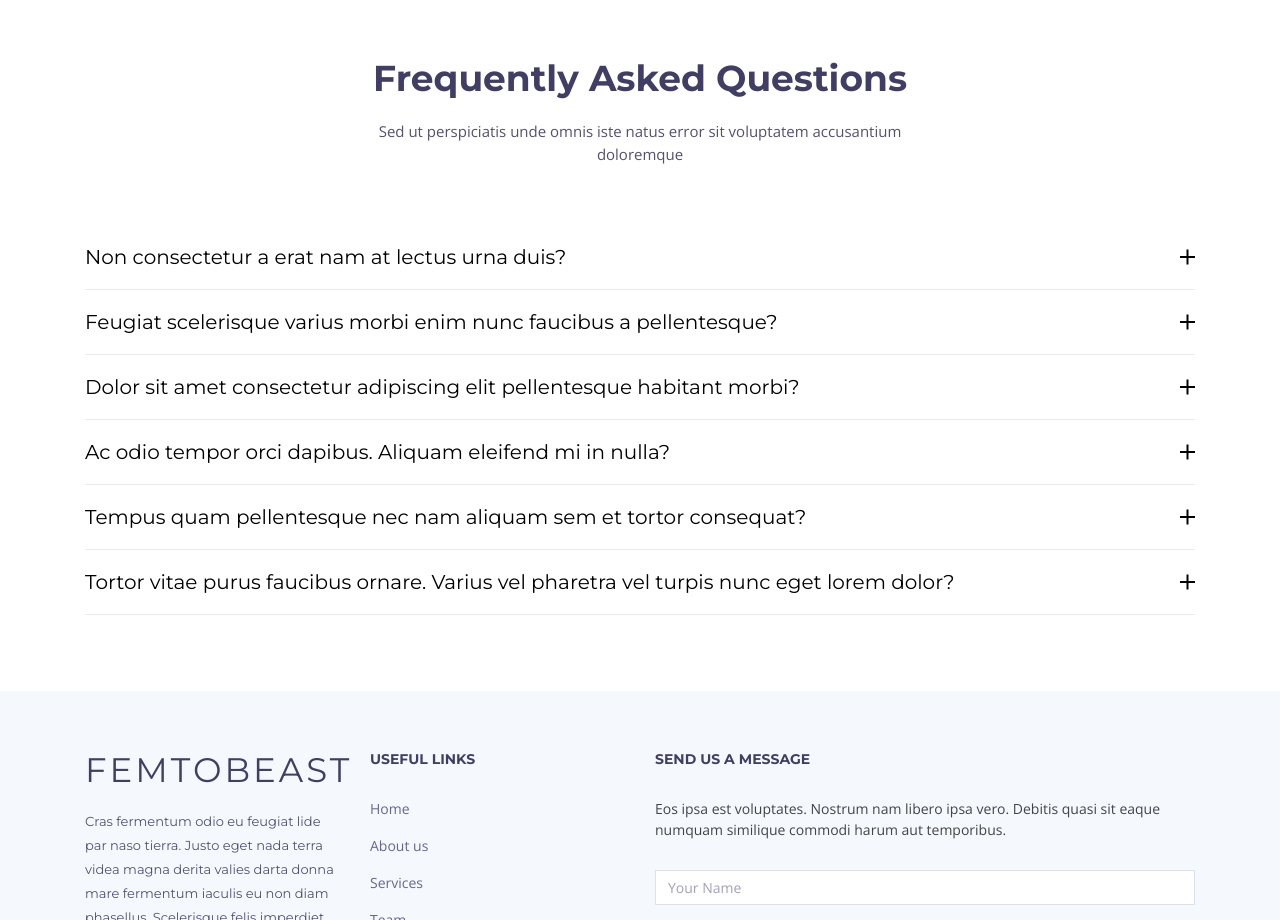
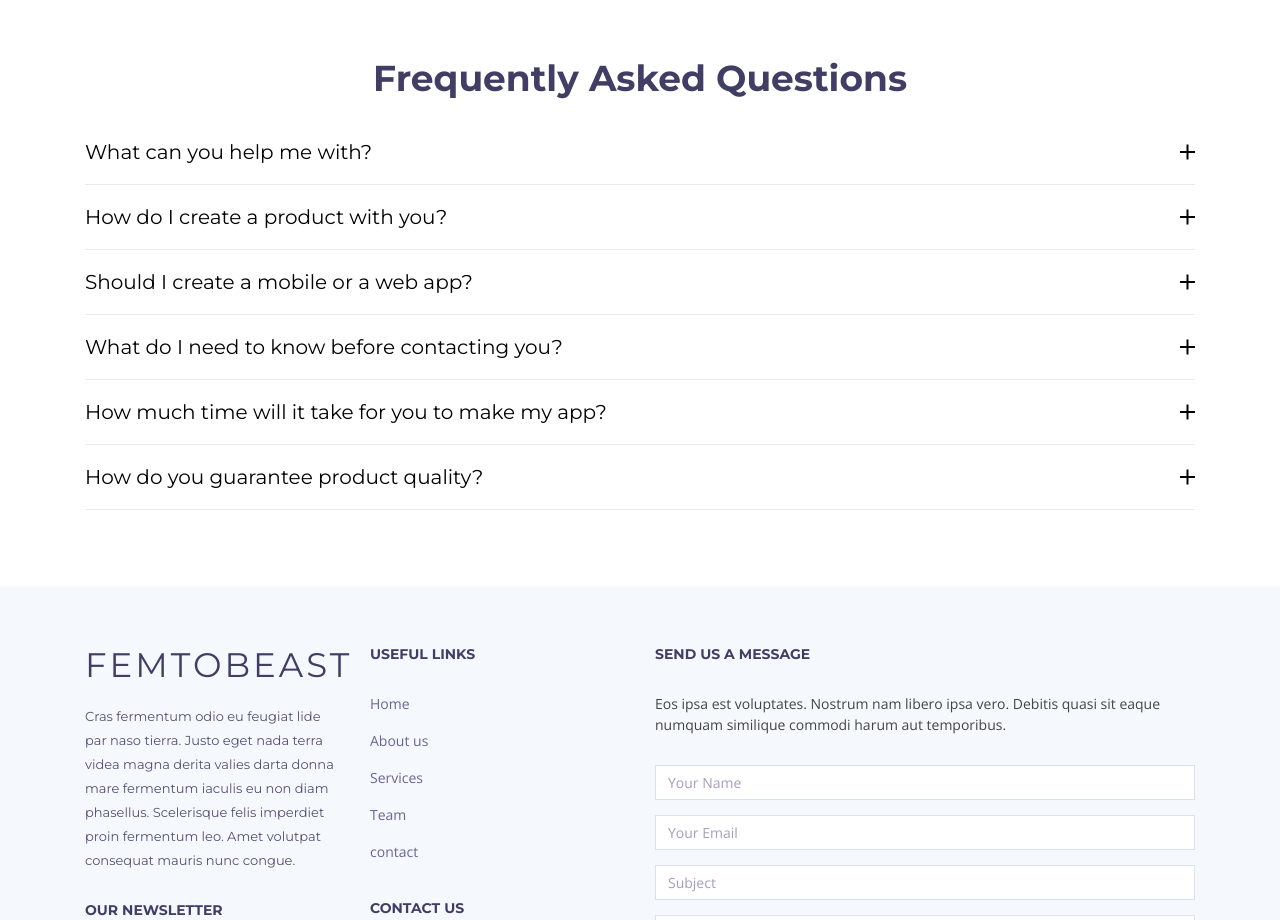
Before and after one commit to rockushal3/femtobeast, a plain HTML site: page index.html in a window 1280 px wide. Shown: the part 8940-9860 px from the top of the page. Drawn offline with nearby package versions, Linux system fonts and the light colour scheme; files whose address does not match are found by name.

Commit message:
Update index.html

```diff
--- a/index.html
+++ b/index.html
@@ -822,60 +822,64 @@
       <div class="container">
         <header class="section-header">
           <h3>Frequently Asked Questions</h3>
-          <p>Sed ut perspiciatis unde omnis iste natus error sit voluptatem accusantium doloremque</p>
+<!--           <p>Sed ut perspiciatis unde omnis iste natus error sit voluptatem accusantium doloremque</p> -->
         </header>
 
         <ul id="faq-list" class="wow fadeInUp">
           <li>
-            <a data-toggle="collapse" class="collapsed" href="#faq1">Non consectetur a erat nam at lectus urna duis? <i class="ion-android-remove"></i></a>
+            <a data-toggle="collapse" class="collapsed" href="#faq1">What can you help me with? <i class="ion-android-remove"></i></a>
             <div id="faq1" class="collapse" data-parent="#faq-list">
               <p>
-                Feugiat pretium nibh ipsum consequat. Tempus iaculis urna id volutpat lacus laoreet non curabitur gravida. Venenatis lectus magna fringilla urna porttitor rhoncus dolor purus non.
+                With whatever we can. Preparing cost analysis, establishing team roles, creating roadmaps. Defining business goals, key business values, target users, main features, prioritising. We can find you similar projects that are already active on the market to benchmark against. We can assist you with creating user personas, mock-ups, user stories, time frame, establishing project status and preparing project estimation. We'll be happy to outline project specification, prepare wireframes, details concerning integrations with external services, API documentation, required features list.
+
+In terms of project development we prepare server-side architecture, front end, back end, graphic and UX design, and create back-office consoles.
+
+We are also happy to advise our customers in terms of budgeting, scheduling, risk management, and business model creation.
               </p>
             </div>
           </li>
 
           <li>
-            <a data-toggle="collapse" href="#faq2" class="collapsed">Feugiat scelerisque varius morbi enim nunc faucibus a pellentesque? <i class="ion-android-remove"></i></a>
+            <a data-toggle="collapse" href="#faq2" class="collapsed">How do I create a product with you? <i class="ion-android-remove"></i></a>
             <div id="faq2" class="collapse" data-parent="#faq-list">
               <p>
-                Dolor sit amet consectetur adipiscing elit pellentesque habitant morbi. Id interdum velit laoreet id donec ultrices. Fringilla phasellus faucibus scelerisque eleifend donec pretium. Est pellentesque elit ullamcorper dignissim. Mauris ultrices eros in cursus turpis massa tincidunt dui.
+                If you have an idea contact us by our online form, e-mail or phone. We'll meet and talk it over. Just be sure to prepare as much info about your idea as possible, it will smoothen the meeting and benefit further cooperation. If you don't know how to get around to it, go ahead and read our blog entry on how to write a project brief.
               </p>
             </div>
           </li>
 
           <li>
-            <a data-toggle="collapse" href="#faq3" class="collapsed">Dolor sit amet consectetur adipiscing elit pellentesque habitant morbi? <i class="ion-android-remove"></i></a>
+            <a data-toggle="collapse" href="#faq3" class="collapsed">Should I create a mobile or a web app? <i class="ion-android-remove"></i></a>
             <div id="faq3" class="collapse" data-parent="#faq-list">
               <p>
-                Eleifend mi in nulla posuere sollicitudin aliquam ultrices sagittis orci. Faucibus pulvinar elementum integer enim. Sem nulla pharetra diam sit amet nisl suscipit. Rutrum tellus pellentesque eu tincidunt. Lectus urna duis convallis convallis tellus. Urna molestie at elementum eu facilisis sed odio morbi quis
+               Both have their benefits and flaws. Mobile apps are surely more expensive but can provide you with many more data collecting, monetisation capabilities than web applications. Progressive Web Apps are a good compromise between a mobile and web app — you can  learn more about PWA on our blog. But remember that sooner or later you may need both mobile and web app and when that moment comes we are here for you :)
               </p>
             </div>
           </li>
 
           <li>
-            <a data-toggle="collapse" href="#faq4" class="collapsed">Ac odio tempor orci dapibus. Aliquam eleifend mi in nulla? <i class="ion-android-remove"></i></a>
+            <a data-toggle="collapse" href="#faq4" class="collapsed">What do I need to know before contacting you? <i class="ion-android-remove"></i></a>
             <div id="faq4" class="collapse" data-parent="#faq-list">
               <p>
-                Dolor sit amet consectetur adipiscing elit pellentesque habitant morbi. Id interdum velit laoreet id donec ultrices. Fringilla phasellus faucibus scelerisque eleifend donec pretium. Est pellentesque elit ullamcorper dignissim. Mauris ultrices eros in cursus turpis massa tincidunt dui.
+                Well, the most important thing to know is what do you want to accomplish. Why do I need this software? What for? What should it do? Having a clear vision in mind is crucial when ordering a software application. You don't want to spend many months developing it with us without being sure what you need. If you have no experience in app development feel free to read our blog entry on that topic. We'll also be glad to help you get started, building projects from scratch is nothing new for us.
               </p>
             </div>
           </li>
 
           <li>
-            <a data-toggle="collapse" href="#faq5" class="collapsed">Tempus quam pellentesque nec nam aliquam sem et tortor consequat? <i class="ion-android-remove"></i></a>
+            <a data-toggle="collapse" href="#faq5" class="collapsed">How much time will it take for you to make my app? <i class="ion-android-remove"></i></a>
             <div id="faq5" class="collapse" data-parent="#faq-list">
               <p>
-                Molestie a iaculis at erat pellentesque adipiscing commodo. Dignissim suspendisse in est ante in. Nunc vel risus commodo viverra maecenas accumsan. Sit amet nisl suscipit adipiscing bibendum est. Purus gravida quis blandit turpis cursus in
+                To give you a precise answer we must prepare a project scope and create a budget. We shall tell you how much of that scope can be completed within the budget and we'll be able to estimate how long will it take after at least a month of work. Don't worry, if you're not happy with our work after two weeks you can retract from the project with no penalties, this is our trial period and we believe that any reliable software house should give you one.
               </p>
             </div>
           </li>
 
           <li>
-            <a data-toggle="collapse" href="#faq6" class="collapsed">Tortor vitae purus faucibus ornare. Varius vel pharetra vel turpis nunc eget lorem dolor? <i class="ion-android-remove"></i></a>
+            <a data-toggle="collapse" href="#faq6" class="collapsed">How do you guarantee product quality? <i class="ion-android-remove"></i></a>
             <div id="faq6" class="collapse" data-parent="#faq-list">
               <p>
-                Laoreet sit amet cursus sit amet dictum sit amet justo. Mauris vitae ultricies leo integer malesuada nunc vel. Tincidunt eget nullam non nisi est sit amet. Turpis nunc eget lorem dolor sed. Ut venenatis tellus in metus vulputate eu scelerisque. Pellentesque diam volutpat commodo sed egestas egestas fringilla phasellus faucibus. Nibh tellus molestie nunc non blandit massa enim nec.
+                We evaluate the result after every two weeks, we test our work (we conduct both development and acceptance tests), we present it to you, we apply your feedback so you know you get what you are paying for.
               </p>
             </div>
           </li>
```
